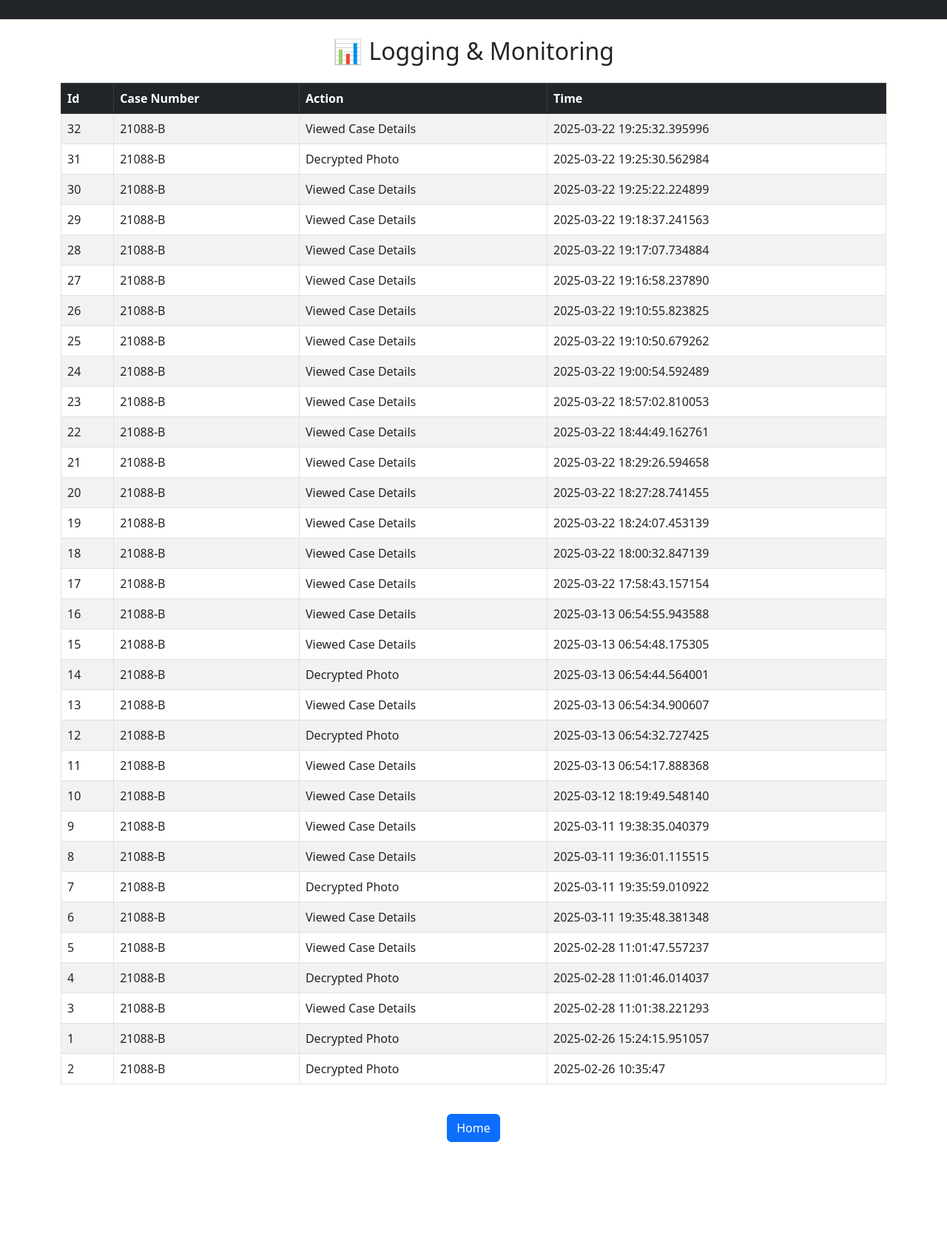
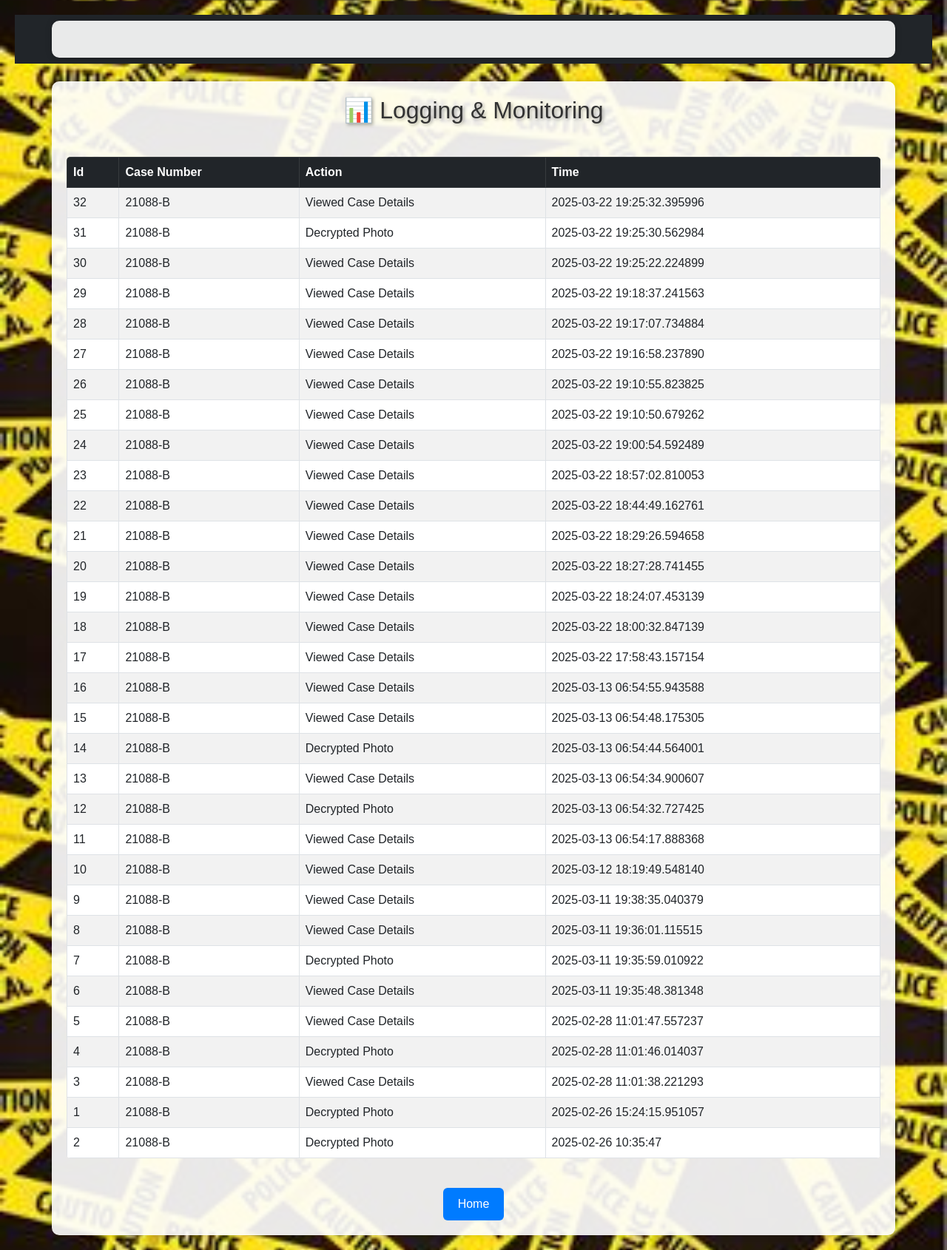
Before and after one commit to AmeeshaAntony/Secure-Victim-Portal, a Flask app: page /admin/logs in a window 1280 px wide. Shown: the whole page at 74% size. Before the commit the page ends 1544 px from the top, so only its background shows below. Run offline with Flask 3, Linux system fonts and the light colour scheme; data comes from the database, SQL or seed files in the repository.

Commit message:
Logs commit

```diff
--- a/templates/admin_logs.html
+++ b/templates/admin_logs.html
@@ -5,7 +5,44 @@
     <meta name="viewport" content="width=device-width, initial-scale=1.0">
     <title>Logging & Monitoring</title>
     <link rel="stylesheet" href="https://cdn.jsdelivr.net/npm/bootstrap@5.3.0/dist/css/bootstrap.min.css">
-    <link rel="stylesheet" href="{{ url_for('static', filename='admin_logs.css') }}">
+    <style>
+        body {
+            font-family: Arial, sans-serif;
+            background: url("{{ url_for('static', filename='logs.jpg') }}") no-repeat center center fixed;
+            background-size: cover;
+            margin: 0;
+            padding: 20px;
+        }
+
+        .container {
+            background: rgba(255, 255, 255, 0.9);
+            padding: 20px;
+            border-radius: 10px;
+            box-shadow: 0px 0px 10px rgba(0, 0, 0, 0.2);
+        }
+
+        h2 {
+            color: #333;
+            text-shadow: 2px 2px 4px rgba(0, 0, 0, 0.3);
+        }
+
+        table {
+            margin-top: 20px;
+            border-radius: 5px;
+            overflow: hidden;
+        }
+
+        .btn-primary {
+            background: #007bff;
+            border: none;
+            padding: 10px 20px;
+            font-size: 16px;
+        }
+
+        .btn-primary:hover {
+            background: #0056b3;
+        }
+    </style>
 </head>
 <body>
 
```
Also changed, not shown: static/logs.jpg (added).
